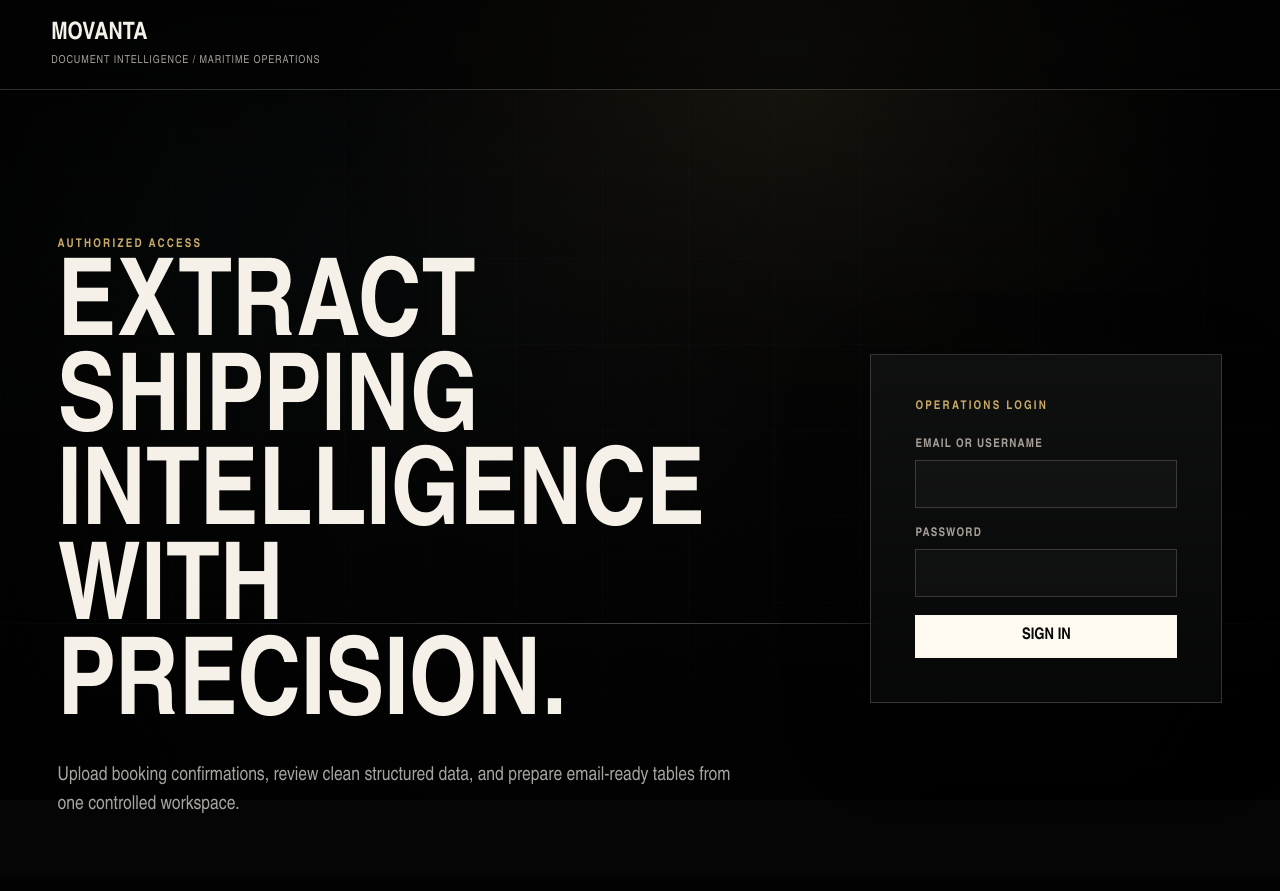
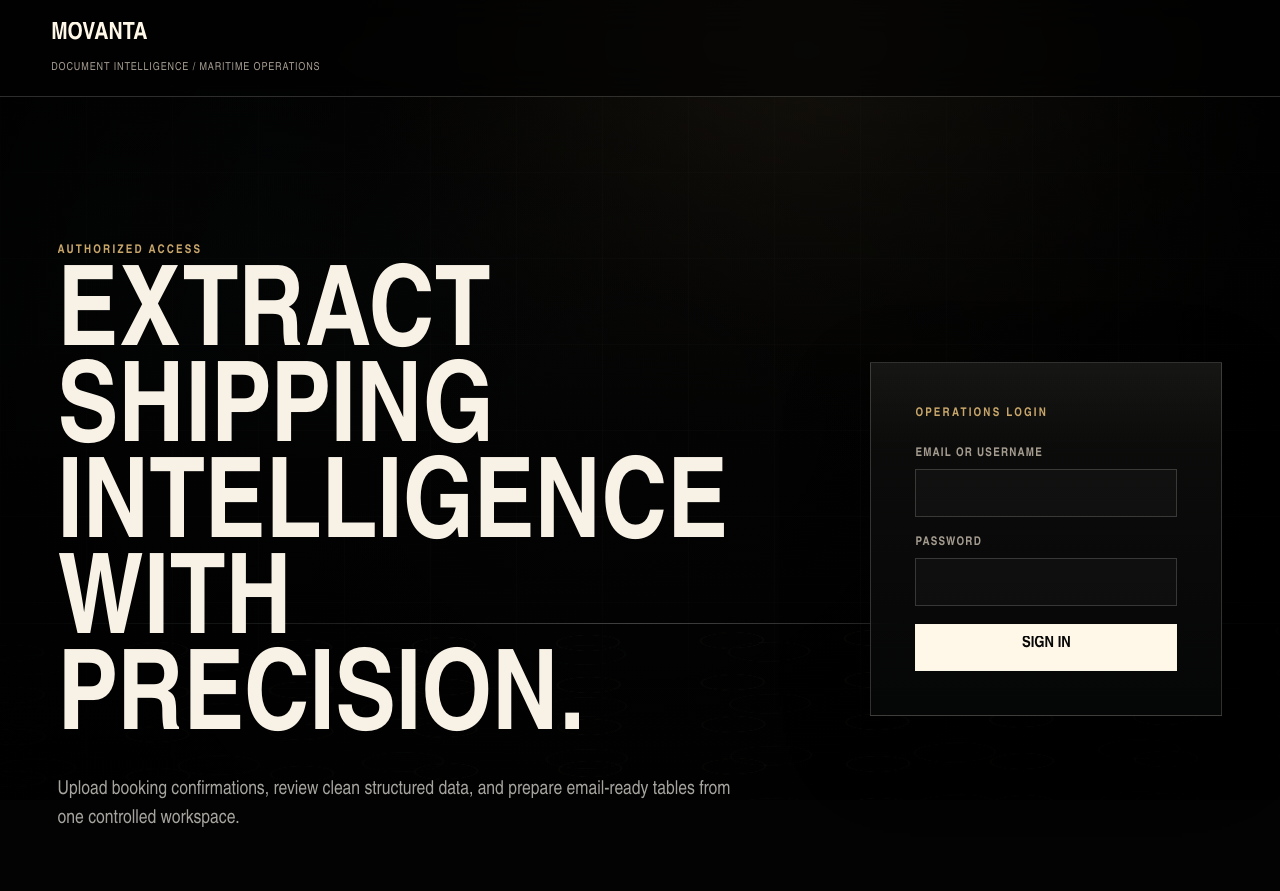
Before and after one commit to ShadiLotfy/Movatna, a Flask app: page / in a window 1280 px wide. Before the commit the page ends 813 px from the top, so only its background shows below. Run offline with Flask 3, Linux system fonts and the light colour scheme; parts of the project's set-up code (start-up, migrations or seed data) failed here and were passed over; some libraries are stand-ins or nearby versions.

Commit message:
Redesign UI with premium maritime styling

```diff
--- a/static/app.js
+++ b/static/app.js
@@ -19,6 +19,7 @@ let rows = [];
 let users = [];
 let loaderProgress = 0;
 let loaderTimer = null;
+let loaderHideTimer = null;
 
 const $ = (id) => document.getElementById(id);
 
@@ -51,6 +52,7 @@ function showLoader(show, label = "Loading content") {
   const loader = $("loader");
   if (!loader) return;
   if (show) {
+    window.clearTimeout(loaderHideTimer);
     window.clearInterval(loaderTimer);
     loader.classList.remove("hidden");
     setLoaderProgress(0, label);
@@ -59,7 +61,7 @@ function showLoader(show, label = "Loading content") {
   }
   window.clearInterval(loaderTimer);
   setLoaderProgress(100, "Ready to explore");
-  window.setTimeout(() => loader.classList.add("hidden"), 360);
+  loaderHideTimer = window.setTimeout(() => loader.classList.add("hidden"), 520);
 }
 
 function toast(message, isError = false) {
@@ -129,6 +131,29 @@ function closeModal(id) {
   $(id).classList.add("hidden");
 }
 
+function enhanceRollingText() {
+  if (window.matchMedia("(prefers-reduced-motion: reduce)").matches) return;
+  const selector = [
+    ".brand",
+    ".panel-kicker",
+    ".section-title",
+    ".tab-button",
+    ".primary-btn",
+    ".ghost-btn:not(.modal-close)",
+    ".email-action",
+  ].join(",");
+
+  document.querySelectorAll(selector).forEach((element) => {
+    if (element.dataset.rollEnhanced === "true") return;
+    if (element.children.length && !Array.from(element.children).every((child) => child.nodeType === Node.TEXT_NODE)) return;
+    const text = element.textContent.trim();
+    if (!text || text.length > 44) return;
+    element.dataset.rollEnhanced = "true";
+    element.setAttribute("aria-label", text);
+    element.innerHTML = `<span class="roll-text" aria-hidden="true"><span class="roll-text__inner"><span>${escapeHtml(text)}</span><span>${escapeHtml(text)}</span></span></span>`;
+  });
+}
+
 function setUser(user) {
   currentUser = user;
   $("userBar").classList.remove("hidden");
@@ -147,6 +172,7 @@ function renderTable() {
   $("copyAllBtn").disabled = rows.length === 0;
   $("downloadCsvBtn").disabled = rows.length === 0;
   renderEmailCards();
+  enhanceRollingText();
 }
 
 function headerLabel(label) {
@@ -485,6 +511,7 @@ function renderUsers() {
         </tr>`;
     })
     .join("");
+  enhanceRollingText();
 }
 
 $("openCreateUserBtn").addEventListener("click", () => openModal("createUserModal"));
@@ -601,4 +628,5 @@ document.querySelectorAll(".modal-overlay").forEach((modal) => {
   });
 });
 
+enhanceRollingText();
 bootstrap();
--- a/static/styles.css
+++ b/static/styles.css
@@ -1,16 +1,18 @@
 :root {
-  --bg: #050505;
-  --ink: #f5f1e9;
-  --paper: #fffaf0;
-  --muted: #a8a099;
+  --bg: #030303;
+  --ink: #f7f1e6;
+  --paper: #fff7e7;
+  --muted: #a69d91;
   --soft: rgba(245, 241, 233, 0.68);
   --faint: rgba(245, 241, 233, 0.12);
   --line: rgba(245, 241, 233, 0.18);
   --line-strong: rgba(245, 241, 233, 0.38);
-  --panel: rgba(12, 13, 13, 0.76);
-  --panel-solid: #0c0d0d;
-  --gold: #c8a968;
-  --blue: #8eb4c7;
+  --panel: rgba(12, 12, 11, 0.74);
+  --panel-solid: #0b0b0a;
+  --gold: #c9a76a;
+  --gold-soft: #ead6a5;
+  --sea: #31525f;
+  --blue: #8fb3bf;
   --danger: #ff6a5f;
   --ok: #73d9a3;
   --font: "D-DIN", "DIN Alternate", "Arial Narrow", Arial, sans-serif;
@@ -28,6 +30,7 @@ body {
   background: var(--bg);
   color: var(--ink);
   font-family: var(--font);
+  -webkit-font-smoothing: antialiased;
   letter-spacing: 0;
   margin: 0;
   min-height: 100vh;
@@ -55,10 +58,10 @@ button {
 
 .site-bg {
   background:
-    linear-gradient(180deg, rgba(6, 7, 8, 0.22), rgba(5, 5, 5, 0.96) 58%, #020202),
-    radial-gradient(circle at 62% 10%, rgba(199, 169, 104, 0.22), transparent 28rem),
-    radial-gradient(circle at 18% 68%, rgba(67, 116, 132, 0.24), transparent 34rem),
-    #050505;
+    linear-gradient(180deg, rgba(6, 6, 5, 0.28), rgba(3, 3, 3, 0.98) 58%, #010101),
+    radial-gradient(circle at 64% 8%, rgba(201, 167, 106, 0.2), transparent 29rem),
+    radial-gradient(circle at 14% 74%, rgba(49, 82, 95, 0.28), transparent 35rem),
+    #030303;
   inset: 0;
   overflow: hidden;
   position: fixed;
@@ -87,6 +90,21 @@ button {
   position: absolute;
 }
 
+.bg-waves {
+  background:
+    radial-gradient(72px 18px at 36px 18px, transparent 30px, rgba(234, 214, 165, 0.12) 31px, transparent 33px),
+    radial-gradient(92px 22px at 46px 22px, transparent 39px, rgba(143, 179, 191, 0.1) 40px, transparent 42px);
+  background-size: 144px 42px, 184px 52px;
+  bottom: -6vh;
+  height: 28vh;
+  left: -10vw;
+  opacity: 0.42;
+  position: absolute;
+  right: -10vw;
+  transform: rotate(-1deg);
+  animation: ambientWaves 18s linear infinite;
+}
+
 .bg-vignette {
   background: radial-gradient(circle at center, transparent 0, rgba(0, 0, 0, 0.46) 68%, rgba(0, 0, 0, 0.82) 100%);
   inset: 0;
@@ -96,7 +114,7 @@ button {
 .topbar {
   align-items: center;
   backdrop-filter: blur(18px);
-  background: rgba(5, 5, 5, 0.58);
+  background: rgba(3, 3, 3, 0.62);
   border-bottom: 1px solid var(--line);
   display: flex;
   justify-content: space-between;
@@ -123,6 +141,7 @@ label span,
 }
 
 .brand {
+  color: var(--paper);
   font-size: 24px;
   font-weight: 900;
   line-height: 1;
@@ -187,7 +207,9 @@ label span,
 .admin-panel,
 .modal-box,
 .email-card {
-  background: linear-gradient(180deg, rgba(18, 19, 19, 0.82), rgba(9, 10, 10, 0.74));
+  background:
+    linear-gradient(180deg, rgba(255, 247, 231, 0.035), transparent 24%),
+    linear-gradient(180deg, rgba(15, 15, 14, 0.88), rgba(7, 8, 8, 0.74));
   border: 1px solid var(--line);
   box-shadow: 0 30px 80px rgba(0, 0, 0, 0.28);
 }
@@ -207,8 +229,8 @@ h2 {
 }
 
 h1 {
-  font-size: clamp(44px, 8.4vw, 132px);
-  line-height: 0.88;
+  font-size: clamp(44px, 8.7vw, 138px);
+  line-height: 0.86;
   max-width: 1040px;
 }
 
@@ -291,13 +318,28 @@ select:focus {
   min-height: 42px;
   padding: 11px 18px;
   position: relative;
-  transition: background 0.18s, color 0.18s, border-color 0.18s, transform 0.18s;
+  isolation: isolate;
+  overflow: hidden;
+  transition: background 0.24s, color 0.24s, border-color 0.24s, transform 0.24s;
 }
 
 .primary-btn {
   background: var(--paper);
   color: #080808;
   font-weight: 900;
+}
+
+.primary-btn::before,
+.ghost-btn::before,
+.tab-button::before,
+.email-action::before {
+  background: linear-gradient(90deg, transparent, rgba(201, 167, 106, 0.28), transparent);
+  content: "";
+  inset: 0;
+  position: absolute;
+  transform: translateX(-120%);
+  transition: transform 0.55s cubic-bezier(0.2, 0.8, 0.2, 1);
+  z-index: -1;
 }
 
 .primary-btn:hover,
@@ -312,6 +354,36 @@ select:focus {
   background: rgba(245, 241, 233, 0.08);
   border-color: var(--paper);
   transform: translateY(-1px);
+}
+
+.primary-btn:hover::before,
+.ghost-btn:hover::before,
+.tab-button:hover::before,
+.email-action:hover::before,
+.primary-btn:focus-visible::before,
+.ghost-btn:focus-visible::before,
+.tab-button:focus-visible::before,
+.email-action:focus-visible::before {
+  transform: translateX(120%);
+}
+
+.roll-text {
+  display: inline-block;
+  height: 1.08em;
+  line-height: 1.08;
+  overflow: hidden;
+  vertical-align: -0.1em;
+}
+
+.roll-text__inner {
+  display: grid;
+  gap: 0.1em;
+  transition: transform 0.64s cubic-bezier(0.19, 1, 0.22, 1);
+}
+
+:is(.brand, .panel-kicker, .section-title, button):hover .roll-text__inner,
+:is(.brand, .panel-kicker, .section-title, button):focus-visible .roll-text__inner {
+  transform: translateY(calc(-1.18em));
 }
 
 button:disabled {
--- a/templates/index.html
+++ b/templates/index.html
@@ -10,6 +10,7 @@
     <div class="site-bg">
       <div class="bg-horizon"></div>
       <div class="bg-grid"></div>
+      <div class="bg-waves" aria-hidden="true"></div>
       <div class="bg-vignette"></div>
     </div>
 
@@ -19,8 +20,10 @@
           <span id="loaderLabel">Loading content</span>
           <strong id="loaderPercent">0%</strong>
         </div>
+        <div class="loader-title">Movanta voyage in progress</div>
         <div class="ship-track">
           <div class="ship" id="loaderShip">
+            <b></b>
             <i></i>
             <span></span>
           </div>
```
Also changed, not shown: other parts of static/styles.css (+100 -25 lines).
